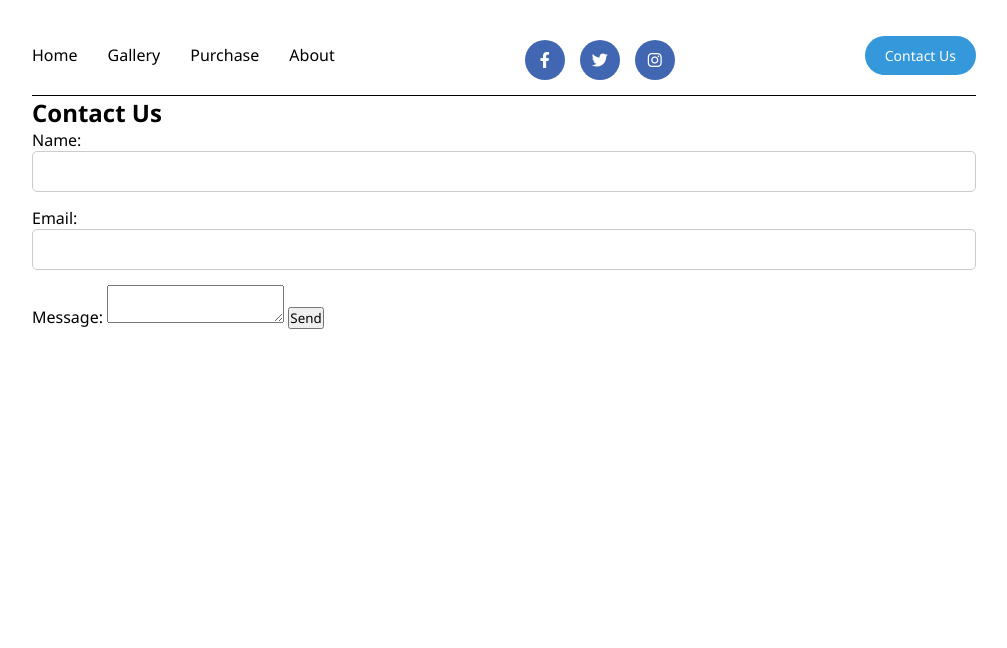
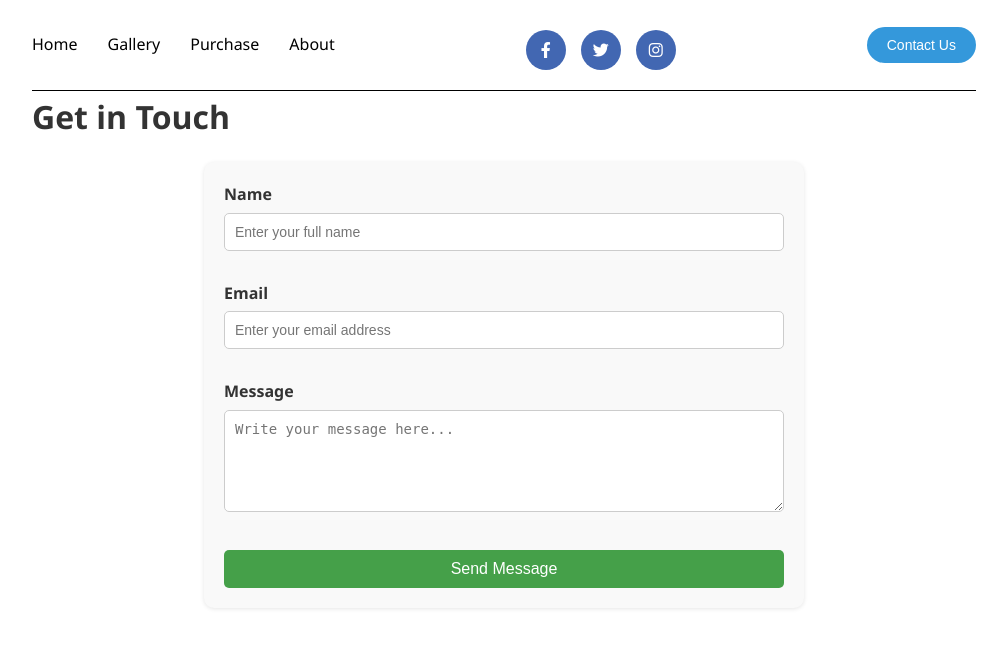
Before and after one commit to MelusiMakola/flask_online_store, a Flask app: page /contact in a window 1280 px wide. Shown: the top 648 px of the page, without its empty margins (136-1143 px from the left). Run offline with Flask 3, Linux system fonts and the light colour scheme; parts of the project's set-up code (start-up, migrations or seed data) failed here and were passed over.

Commit message:
Preparing backend for emailing service and order taking

```diff
--- a/app/routes.py
+++ b/app/routes.py
@@ -1,4 +1,7 @@
 from flask import Blueprint, render_template, request, redirect, url_for, flash
+from app import db
+from app.models import Order
+from app.utils import send_order_email
 
 main = Blueprint('main', __name__)
 
@@ -27,7 +30,7 @@ def contact():
 @main.route("/purchase", methods=["GET", "POST"])
 def purchase():
     if request.method == "POST":
-        # Extract form data
+        # Get form data
         name = request.form.get("name_surname")
         location = request.form.get("location")
         transportation = request.form.get("transportation")
@@ -35,17 +38,17 @@ def purchase():
         phone = request.form.get("phone")
         email = request.form.get("email")
 
-        # Simple server-side validation
-        if not all([name, location, transportation, size, phone, email]):
-            flash("All fields are required. Please fill out the form completely.", "error")
-            return redirect(url_for("main.purchase"))
+        # Simulate saving order to database
+        order_details = f"Location: {location}, Transportation: {transportation}, Size: {size}, Phone: {phone}"
+        new_order = Order(user_id=1, product_id=1, quantity=1, total_price=99.99)
+        db.session.add(new_order)
+        db.session.commit()
 
-        # Log the received data (replace with database saving logic)
-        print(f"Order Received: {name}, {location}, {transportation}, {size}, {phone}, {email}")
+        # Send email notification
+        send_order_email(email, name, order_details)
 
-        # Flash a success message
-        flash("Your order has been submitted successfully!", "success")
+        # Flash success message
+        flash("Your order has been placed successfully!", "success")
         return redirect(url_for("main.purchase"))
 
-    # Render the purchase form for GET requests
     return render_template("purchase.html")
--- a/app/static/css/style.css
+++ b/app/static/css/style.css
@@ -17,10 +17,23 @@
 
 /* Global Reset */
 * {
+    margin: 0;
     padding: 0;
-    margin: 0;
     box-sizing: border-box;
+}
+
+body {
     font-family: 'Segoe UI', Tahoma, Geneva, Verdana, sans-serif;
+    line-height: 1.6;
+    color: var(--color-text-dark);
+    background-color: #fff;
+}
+
+/* Containers */
+.container {
+    max-width: 1200px;
+    margin: 0 auto;
+    padding: 0 10%;
 }
 
 /* Flash Messages */
@@ -34,18 +47,10 @@
     box-shadow: var(--box-shadow-light);
 }
 
-/* Layout Containers */
-.container {
-    max-width: 1200px;
-    margin: 0 auto;
-    padding: 0 10%;
-}
-
 /* Social Icons */
 .social-icons {
     display: flex;
     justify-content: center;
-    align-items: center;
     gap: 15px;
     margin-top: 10px;
 }
@@ -71,9 +76,9 @@
 /* Navigation Menu */
 .menu {
     display: flex;
+    justify-content: space-between;
     align-items: center;
-    justify-content: space-between;
-    padding: 30px 0 15px;
+    padding: 20px 0;
     border-bottom: 1px solid black;
 }
 
@@ -115,25 +120,23 @@
     border: 1px solid var(--color-primary);
 }
 
-/* Responsive Menu */
+/* Responsive Navigation Menu */
 @media (max-width: 768px) {
     .menu ul {
         flex-direction: column;
         gap: 15px;
     }
-
-    .menu button {
-        padding: 8px 12px;
-    }
 }
 
 /* Headings */
+h1, h2, h3 {
+    margin-bottom: 15px;
+    color: var(--color-text-dark);
+}
+
 .welcome-text {
     text-align: center;
-    color: black;
     margin: 20px 0;
-    font-size: 24px;
-    font-weight: bold;
 }
 
 .multiText {
@@ -207,14 +218,8 @@
     transform: scale(1.1);
 }
 
-/* Fullscreen */
-:fullscreen {
-    width: 100%;
-    height: 100%;
-}
-
-/* Contact Form */
-.contact-us-form {
+/* Forms */
+form {
     max-width: 600px;
     margin: 20px auto;
     padding: 20px;
@@ -223,23 +228,18 @@
     box-shadow: var(--box-shadow-light);
 }
 
-.contact-us-form h2 {
-    text-align: center;
-    font-size: 24px;
+form .form-group {
     margin-bottom: 15px;
 }
 
-.contact-us-form p {
-    text-align: center;
-    margin-bottom: 10px;
-    font-size: 14px;
-    color: var(--color-text-muted);
+form label {
+    display: block;
+    font-weight: bold;
+    margin-bottom: 5px;
+    color: var(--color-text-dark);
 }
 
-input[type="text"],
-input[type="email"],
-input[type="tel"],
-select {
+form input, form select, form textarea {
     width: 100%;
     padding: 10px;
     border: 1px solid #ccc;
@@ -248,51 +248,19 @@ select {
     margin-bottom: 15px;
 }
 
-button.btn {
+form button {
+    display: inline-block;
     width: 100%;
     padding: 10px;
     background-color: var(--color-primary-hover);
     color: white;
     border: none;
     border-radius: 5px;
+    cursor: pointer;
     font-size: 16px;
-    cursor: pointer;
     transition: background-color var(--transition-speed);
 }
 
-button.btn:hover {
+form button:hover {
     background-color: var(--color-primary);
 }
-
-/* About Section */
-.about-container {
-    margin: 0 auto;
-    padding: 20px;
-    max-width: 800px;
-}
-
-.about-section {
-    margin-bottom: 30px;
-    padding: 20px;
-    background-color: white;
-    border-radius: 10px;
-    box-shadow: var(--box-shadow-light);
-}
-
-.about-section h2 {
-    font-size: 24px;
-    color: var(--color-text-dark);
-    margin-bottom: 10px;
-}
-
-.about-section p {
-    font-size: 16px;
-    color: var(--color-text-muted);
-    line-height: 1.6;
-}
-
-.about-section ul {
-    list-style: none;
-    padding-left: 0;
-    margin: 0;
-}
--- a/app/templates/base.html
+++ b/app/templates/base.html
@@ -3,7 +3,8 @@
     <head>
         <meta charset="UTF-8">
         <meta name="viewport" content="width=device-width, initial-scale=1.0">
-        <title>Defenders of House</title>
+        <title>{% block title %}Defenders of House{% endblock %}</title>
+
         <!-- Font Awesome CSS -->
         <link
             rel="stylesheet"
@@ -11,7 +12,8 @@
             integrity="sha384-2F7grQOPoRwdD1CqSvP8Z9NOsD3y6b7Ip+Tcpl0abWTE7Yve3uvs57Xo69F6fXuZ"
             crossorigin="anonymous"
         >
-        <!-- Your CSS -->
+
+        <!-- Custom Stylesheet -->
         <link rel="stylesheet" href="{{ url_for('static', filename='css/style.css') }}">
     </head>
 
@@ -20,7 +22,7 @@
         <div class="container">
             <!-- Start of Navigation Menu -->
             <nav class="menu">
-            <ul>
+                <ul class="menu-links">
                     <li class="{% if request.endpoint == 'main.home' %}active{% endif %}">
                         <a href="{{ url_for('main.home') }}">Home</a>
                     </li>
@@ -35,7 +37,7 @@
                     </li>
                 </ul>
 
-
+                <!-- Social Media Icons -->
                 <div class="social-icons">
                     <a href="#" class="social-icon facebook" aria-label="Facebook">
                         <i class="fab fa-facebook-f"></i>
@@ -48,16 +50,19 @@
                     </a>
                 </div>
 
+                <!-- Contact Button -->
                 <button class="contact-button">Contact Us</button>
             </nav>
             <!-- End of Navigation Menu -->
 
-        <!-- Dynamic Content -->
+            <!-- Dynamic Content Block -->
+            <main>
                 {% block content %}{% endblock %}
+            </main>
         </div>
         <!-- End of Container Div -->
 
-    <!-- Scripts -->
+        <!-- External Scripts -->
         <script src="https://unpkg.com/typed.js@2.0.16/dist/typed.umd.js"></script>
         <script src="{{ url_for('static', filename='js/scripts.js') }}"></script>
     </body>
--- a/app/templates/contact.html
+++ b/app/templates/contact.html
@@ -3,14 +3,53 @@
 {% block title %}Contact Us{% endblock %}
 
 {% block content %}
-<h2>Contact Us</h2>
-<form method="POST" action="/contact">
-    <label for="name">Name:</label>
-    <input type="text" id="name" name="name" required>
-    <label for="email">Email:</label>
-    <input type="email" id="email" name="email" required>
-    <label for="message">Message:</label>
-    <textarea id="message" name="message" required></textarea>
-    <button type="submit">Send</button>
-</form>
+<header>
+    <h1 class="page-title">Get in Touch</h1>
+</header>
+
+<main class="contact-container">
+    <form method="POST" action="{{ url_for('main.contact') }}" class="contact-form">
+        <!-- Name Field -->
+        <div class="form-group">
+            <label for="name">Name</label>
+            <input
+                type="text"
+                id="name"
+                name="name"
+                placeholder="Enter your full name"
+                required
+                aria-required="true"
+            >
+        </div>
+
+        <!-- Email Field -->
+        <div class="form-group">
+            <label for="email">Email</label>
+            <input
+                type="email"
+                id="email"
+                name="email"
+                placeholder="Enter your email address"
+                required
+                aria-required="true"
+            >
+        </div>
+
+        <!-- Message Field -->
+        <div class="form-group">
+            <label for="message">Message</label>
+            <textarea
+                id="message"
+                name="message"
+                rows="5"
+                placeholder="Write your message here..."
+                required
+                aria-required="true"
+            ></textarea>
+        </div>
+
+        <!-- Submit Button -->
+        <button type="submit" class="btn">Send Message</button>
+    </form>
+</main>
 {% endblock %}
--- a/requirements.txt
+++ b/requirements.txt
@@ -6,3 +6,4 @@ itsdangerous==2.2.0
 Jinja2==3.1.5
 MarkupSafe==3.0.2
 Werkzeug==3.1.3
+Flask-Migrate>=3.1.0
```
Also changed, not shown: other parts of app/static/css/style.css (+18 -10 lines), app/__init__.py (+30 -3 lines), app/models.py (+9 -0 lines), app/templates/about.html (+11 -5 lines), app/templates/gallery.html (+25 -2 lines), app/templates/index.html (+18 -16 lines), app/templates/order_email.html (added, +12 -0 lines), app/utils.py (added, +13 -0 lines), 1 other file. Lines whose indentation alone changed are shown as unchanged.
